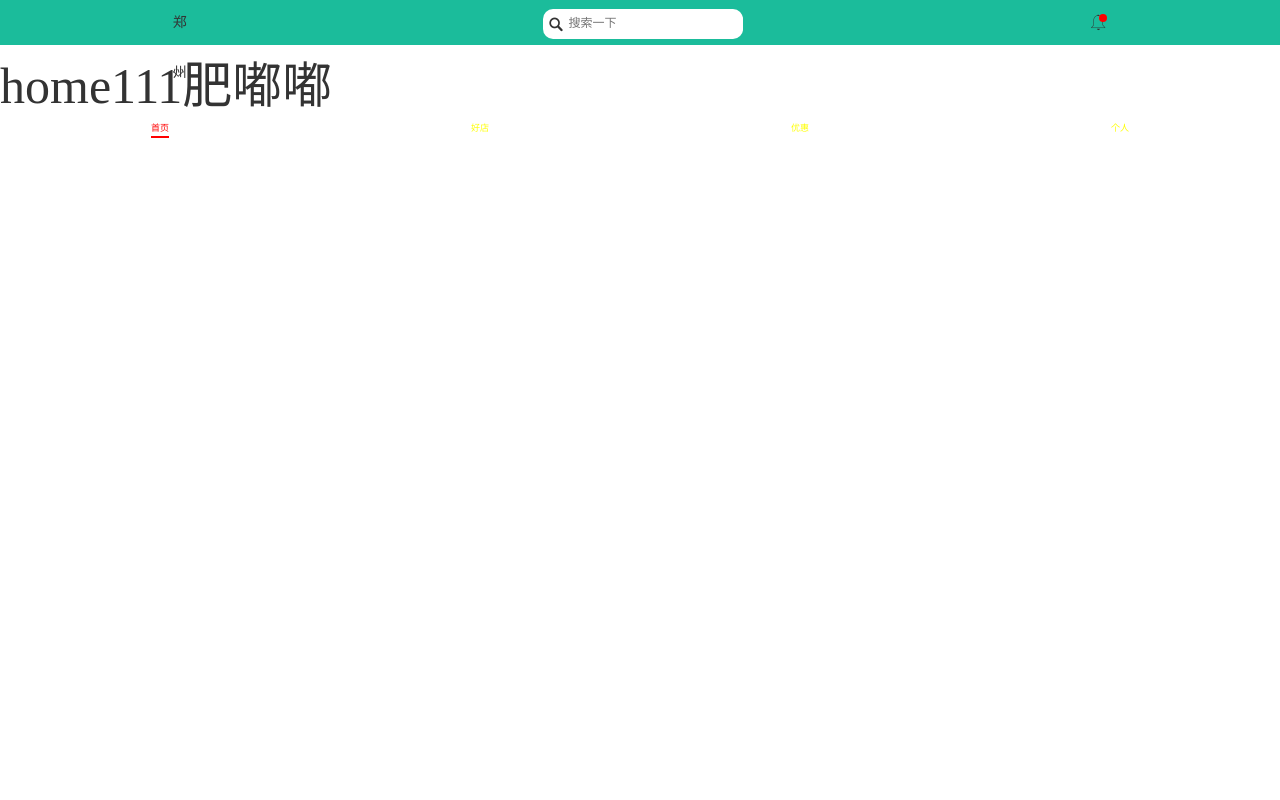
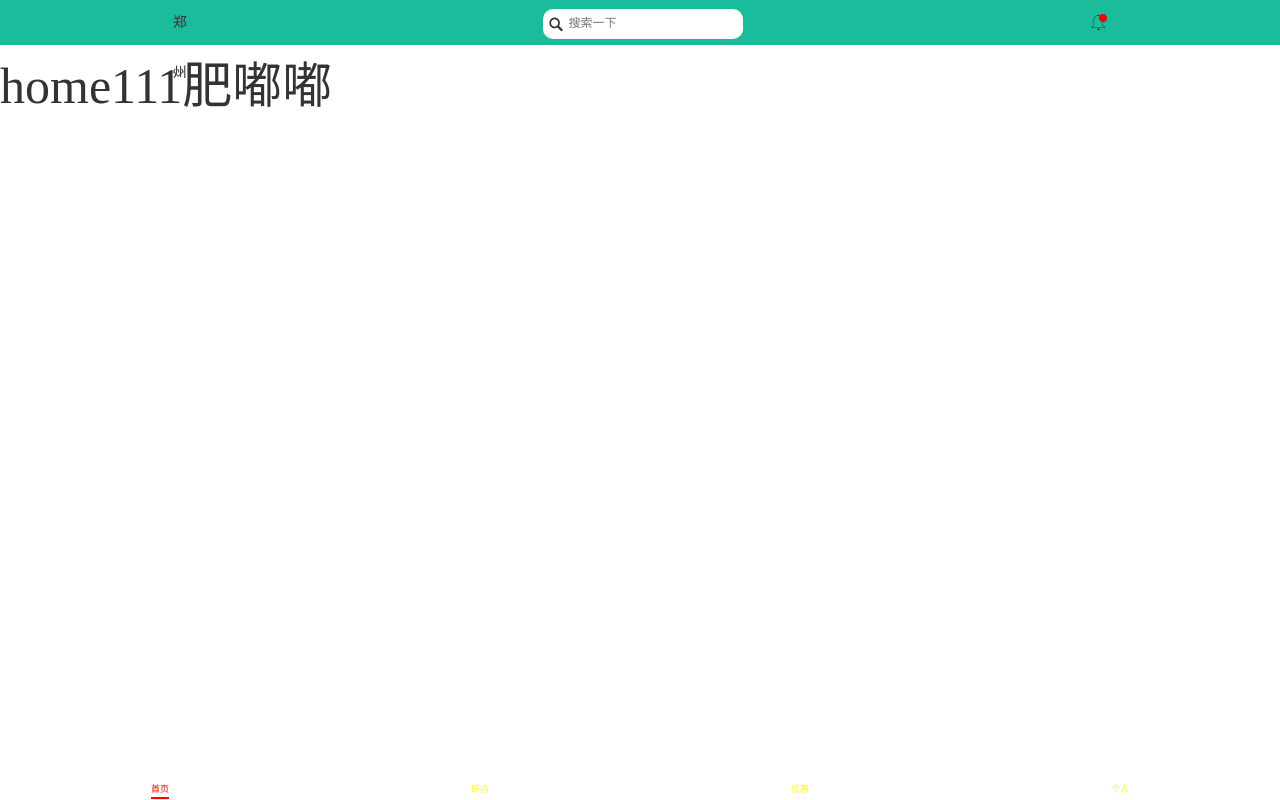
Before and after one commit to loklu52171/secondvue, a Vue app: page /#/home in a window 1280 px wide. Built offline with nearby package versions, Linux system fonts and the light colour scheme.

Commit message:
修改底部nav导航

```diff
--- a/src/App.vue
+++ b/src/App.vue
@@ -21,5 +21,7 @@
 </script>
 
 <style src="./style/reset.scss" lang="scss">
-
+  #app{
+    position: relative;
+  }
 </style>
--- a/src/components/tab/tab.vue
+++ b/src/components/tab/tab.vue
@@ -1,4 +1,5 @@
 <template>
+<div class="container">
   <div class="tab">
     <router-link tag="div" class="tab-item" to="/home">
       <span class="tab-link">首页</span>
@@ -13,6 +14,7 @@
       <span class="tab-link">个人</span>
     </router-link>
   </div>
+</div>
 </template>
 
 <script type="text/ecmascript-6">
@@ -20,7 +22,11 @@
 </script>
 
 <style scoped lang="scss">
-
+  .container{
+      position: fixed;
+      width: 100%;
+      bottom: 0;
+      left: 0;
     .tab{
       display: flex;
       height: 0.44rem;
@@ -41,5 +47,6 @@
         }
       }
     }
+  }
 
 </style>
```
Lines whose indentation alone changed are shown as unchanged.
